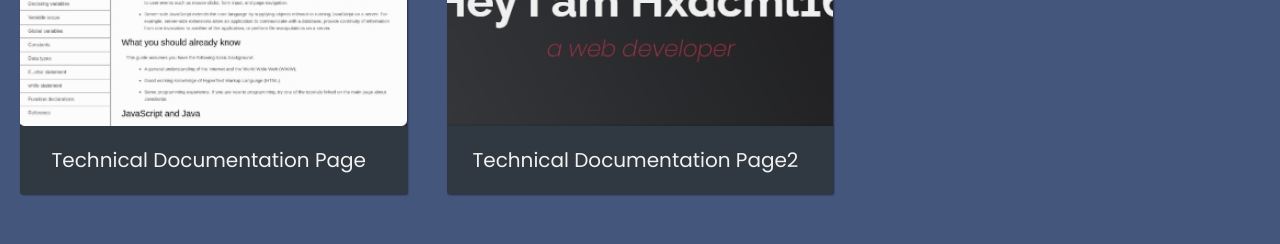
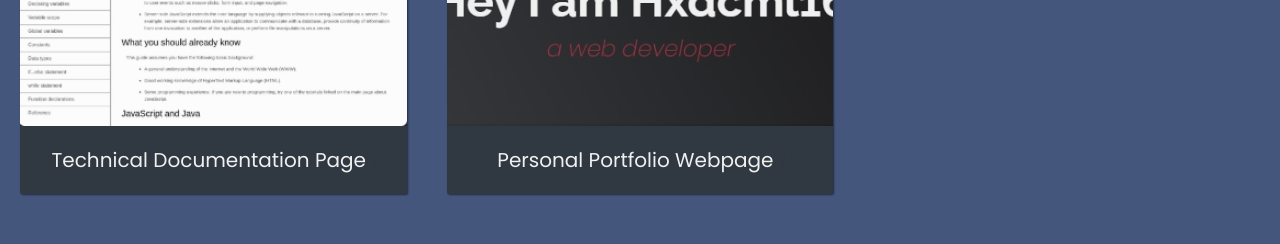
Before and after one commit to hxdcml16/build-a-personal-portfolio-webpage, a plain HTML site: page index.html in a window 1280 px wide. Shown: the part 1440-1684 px from the top of the page. Drawn offline with Linux system fonts and the light colour scheme.

Commit message:
5 project updated

```diff
--- a/index.html
+++ b/index.html
@@ -132,7 +132,7 @@
             />
             <p class="project-title">
                 <span class="code">&lt;</span>
-                Technical Documentation Page2
+                Personal Portfolio Webpage
                 <span class="code">&#47;&gt;</span>
             </p>
         </a>
```
